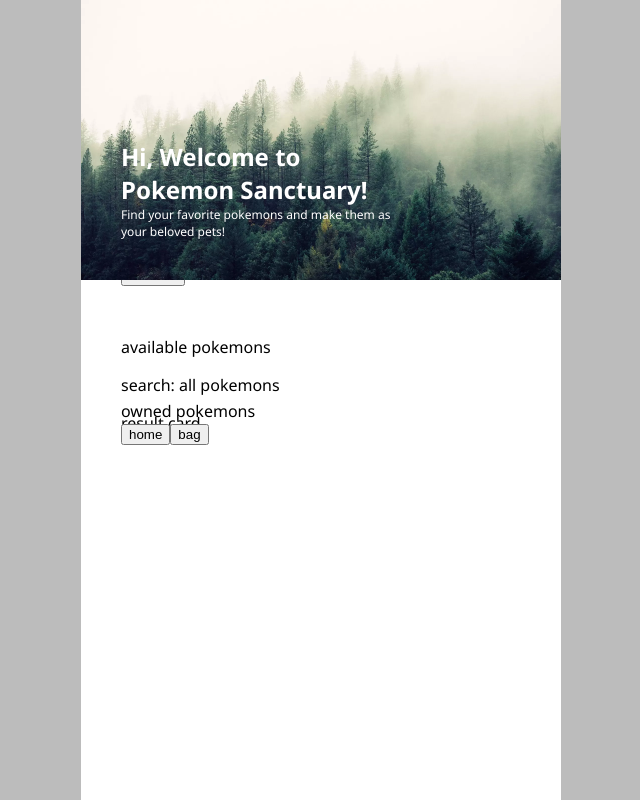
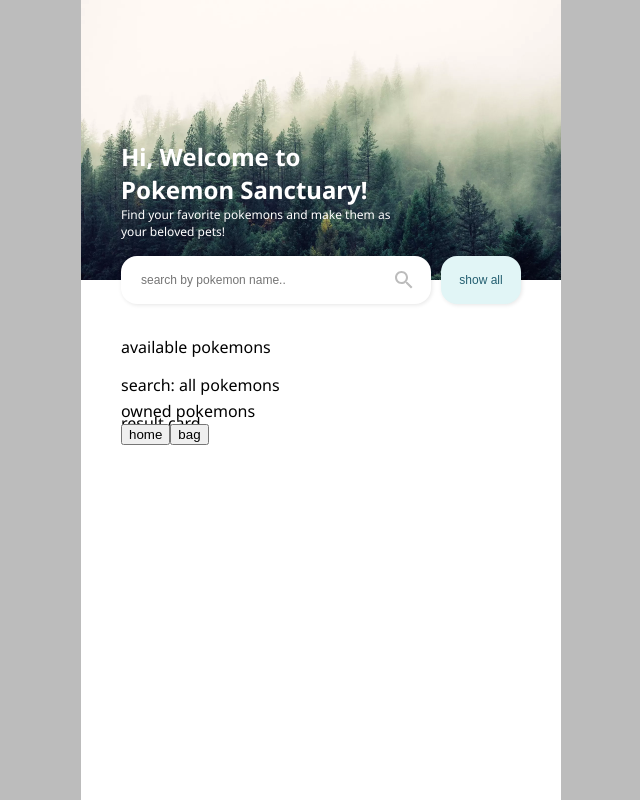
Before and after one commit to GilbertAurel/pokemon-mobile-first, a React (Create React App) app: page / in a window 1280 px wide. Shown: the whole page, without its empty margins (319-959 px from the left). Built offline with nearby package versions, Linux system fonts and the light colour scheme.

Commit message:
style: add style to search widget

```diff
--- a/src/components/search/index.tsx
+++ b/src/components/search/index.tsx
@@ -1,24 +1,89 @@
 /** @jsxRuntime classic */
 /** @jsx jsx */
-import { css, jsx } from '@emotion/react';
+import { css, jsx, useTheme } from '@emotion/react';
 import React from 'react';
 
+import searchIcon from 'assets/icons/search.svg';
+
 const SearchWidget: React.FC = () => {
+  const theme: any = useTheme();
+
   const styles = {
-    container: css``,
+    container: css`
+      display: flex;
+      align-items: center;
+      justify-content: space-between;
+      gap: 0.625rem;
+      z-index: 1;
+    `,
+    search: css`
+      flex: 1;
+      height: 100%;
+      display: flex;
+      align-items: center;
+    `,
+    searchBar: css`
+      height: 60%;
+      width: 100%;
+      position: relative;
+
+      input {
+        width: 100%;
+        height: 100%;
+        padding: 1.25rem;
+        border: none;
+        border-radius: 1rem;
+        box-shadow: 1px 1px 4px rgba(0, 0, 0, 0.1);
+        font-size: ${theme.fonts.body};
+
+        :focus {
+          outline: none;
+        }
+      }
+
+      img {
+        position: absolute;
+        top: 50%;
+        right: 5%;
+        transform: translateY(-50%);
+      }
+    `,
+    searchSubmitBtn: css`
+      display: none;
+    `,
+    showAllBtn: css`
+      height: 60%;
+      width: 5rem;
+      background-color: ${theme.colors.buttonBright};
+      box-shadow: 1px 1px 4px rgba(0, 0, 0, 0.1);
+      border-radius: 1rem;
+      border: none;
+      color: ${theme.colors.primary};
+      font-size: ${theme.fonts.body};
+
+      :active {
+        scale: 0.9;
+      }
+    `,
   };
+
   return (
     <div css={styles.container} data-testid="search">
-      <form data-testid="search-bar">
+      <form css={styles.search} data-testid="search-bar">
+        <section css={styles.searchBar}>
           <input
             type="text"
             name="name"
             id="pokemon-name"
             placeholder="search by pokemon name.."
           />
-        <button type="submit"></button>
+          <img src={searchIcon} alt="search icon" />
+        </section>
+        <button css={styles.searchSubmitBtn} type="submit"></button>
       </form>
-      <button data-testid="search-all-btn">show all</button>
+      <button css={styles.showAllBtn} data-testid="search-all-btn">
+        show all
+      </button>
     </div>
   );
 };
```
Lines whose indentation alone changed are shown as unchanged.
